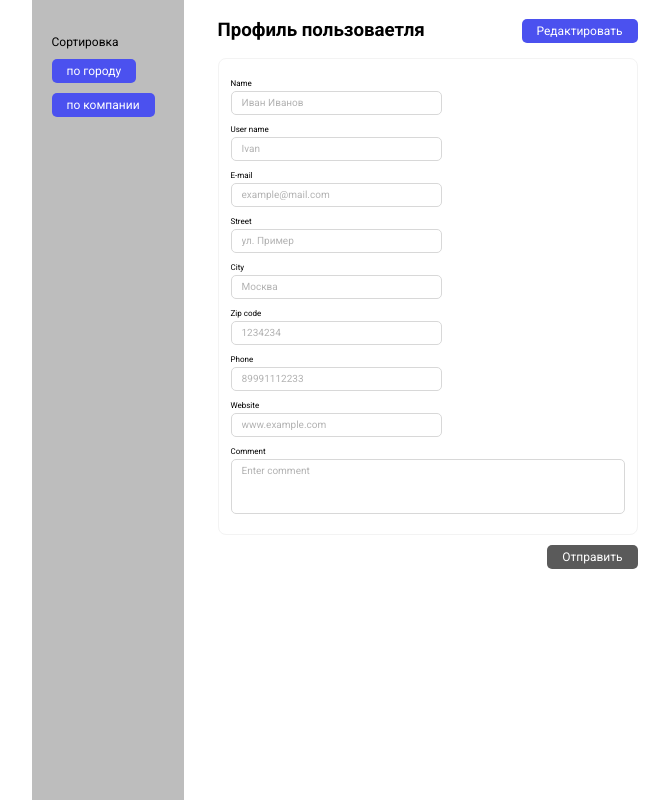
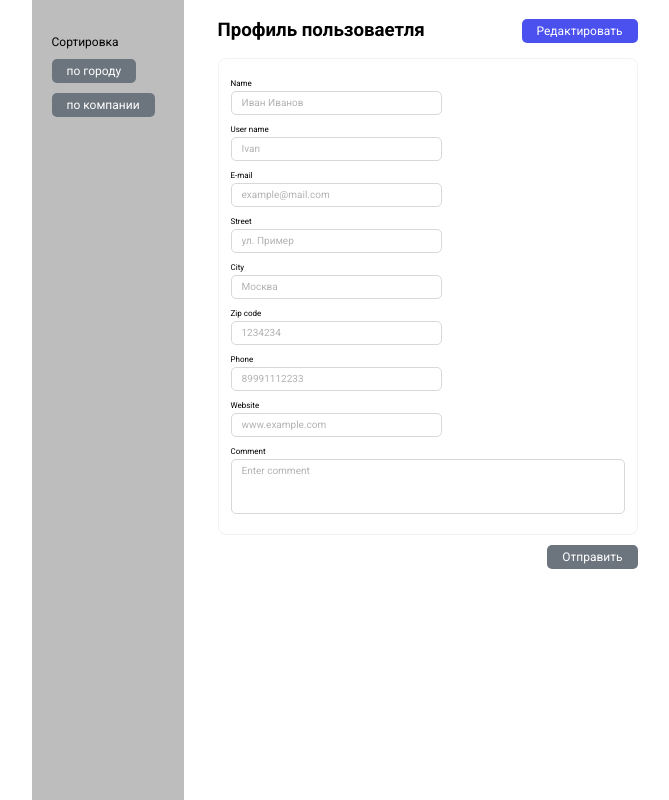
Before and after one commit to Hartaithan/roox-test, a React (Create React App) app: page /user/1 in a window 1280 px wide. Shown: the whole page, without its empty margins (276-945 px from the left). Built offline with nearby package versions, Linux system fonts and the light colour scheme; no server answers.

Commit message:
disable sort button when user not in initial route

```diff
--- a/src/components/Button/button.scss
+++ b/src/components/Button/button.scss
@@ -16,6 +16,6 @@
     margin-bottom: 10px;
   }
   &:disabled {
-    background: #5a5a5a !important;
+    background: #6c757d !important;
   }
 }
--- a/src/components/Sidebar/Sidebar.tsx
+++ b/src/components/Sidebar/Sidebar.tsx
@@ -1,13 +1,17 @@
 import "./sidebar.scss";
 import React from "react";
+import { useLocation } from "react-router-dom";
 import Button from "../Button/Button";
 
 function Sidebar() {
+  const { pathname } = useLocation();
+  const disabled = pathname === "/" ? false : true;
+
   return (
     <div className="sidebar">
       <p>Сортировка</p>
-      <Button text="по городу" />
-      <Button text="по компании" />
+      <Button text="по городу" disabled={disabled} />
+      <Button text="по компании" disabled={disabled} />
     </div>
   );
 }
```
